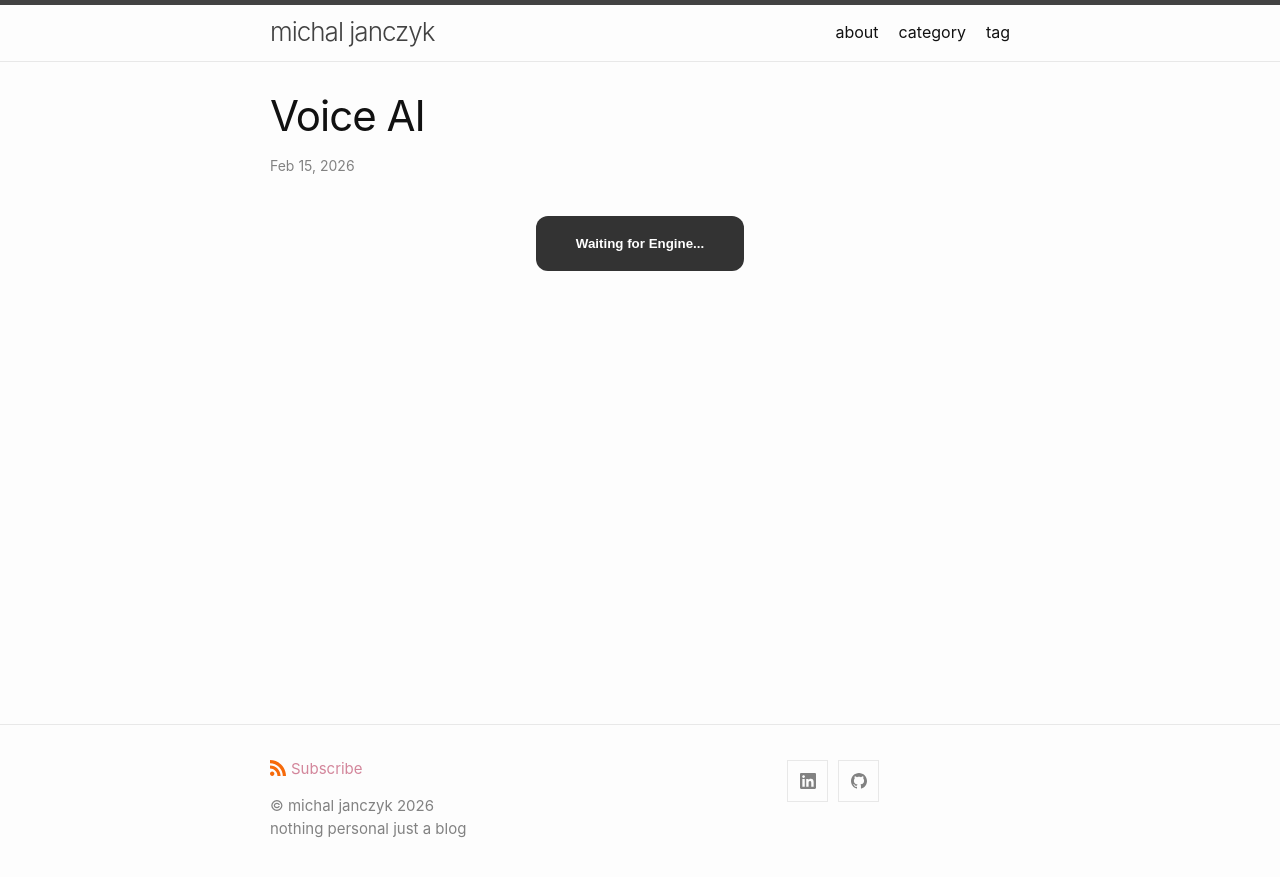
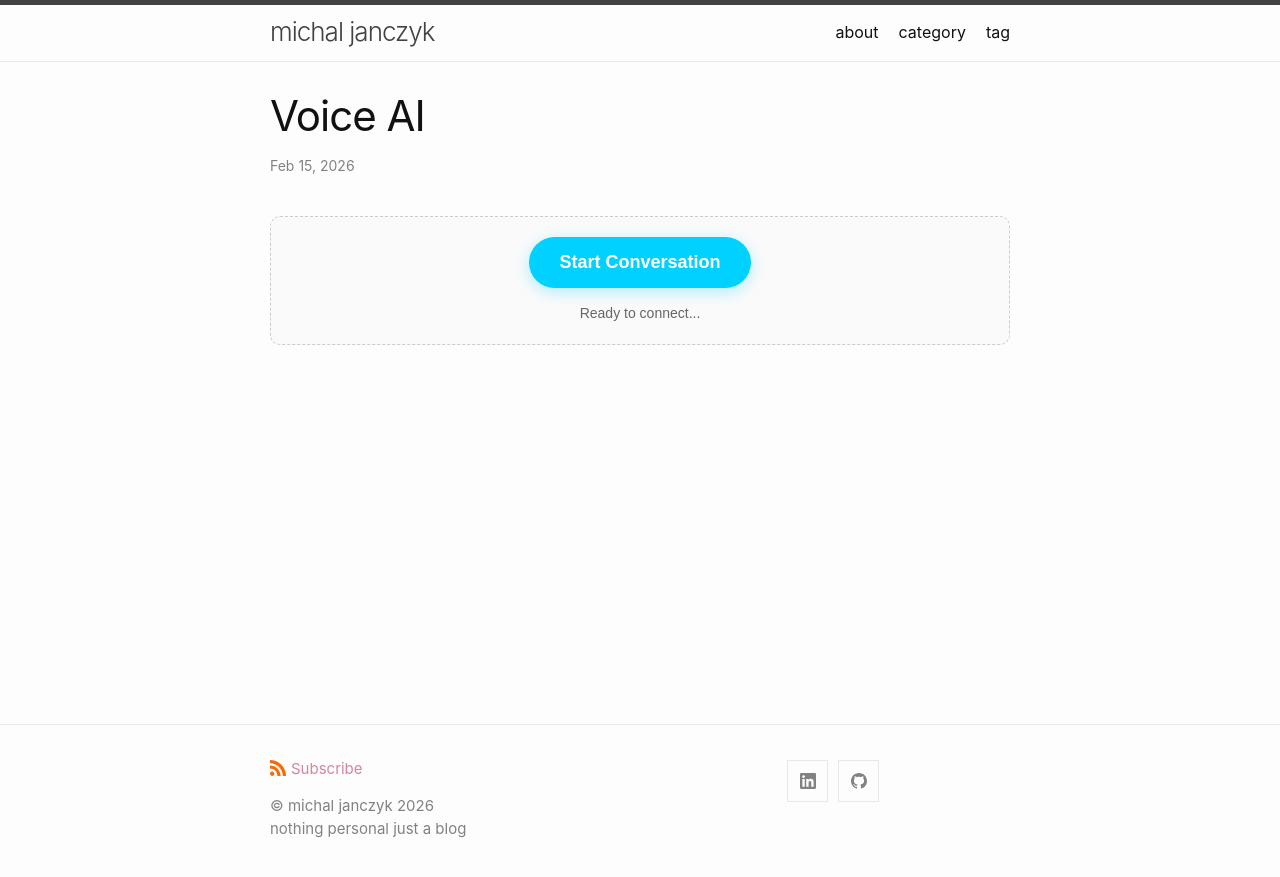
Before and after one commit to michal0janczyk/michaljanczyk.github.io, a Jekyll site: the page built from _posts/system_design/2026-02-15-voice-ai.markdown, in a window 1280 px wide. Shown: the top 877 px of the page. Built offline with Jekyll 4.4.1, drawn with Linux system fonts in a browser that asks for light colours; some of the changed lines change nothing that is shown.

Commit message:
Voice AI Div

```diff
--- a/_posts/system_design/2026-02-15-voice-ai.markdown
+++ b/_posts/system_design/2026-02-15-voice-ai.markdown
@@ -6,51 +6,88 @@ category: System Design
 tags: system_design
 ---
 
-<div style="margin: 40px 0; text-align: center;">
-    <button id="v-btn" disabled style="background-color: #333; color: white; padding: 20px 40px; border: none; border-radius: 12px; font-weight: 600; cursor: not-allowed; transition: 0.3s;">
-        Waiting for Engine...
-    </button>
+<div id="ai-widget-container" style="text-align: center; margin: 40px 0; padding: 20px; border: 1px dashed #ccc; border-radius: 10px; background-color: #fafafa;">
+
+    <button id="talkButton" style="
+        background-color: #00D1FF;
+        color: white;
+        border: none;
+        padding: 15px 30px;
+        font-size: 18px;
+        font-weight: bold;
+        border-radius: 30px;
+        cursor: pointer;
+        transition: transform 0.2s, background-color 0.2s;
+        box-shadow: 0 4px 15px rgba(0, 209, 255, 0.3);
+    ">Start Conversation</button>
+
+    <div id="ai-status" style="margin-top: 15px; color: #666; font-size: 14px; font-family: sans-serif;">
+        Ready to connect...
+    </div>
+
 </div>
 
-<script src="https://unpkg.com/@elevenlabs/convai-sdk@0.2.2/dist/index.bundle.js"></script>
+<script type="module">
+    import { Conversation } from 'https://cdn.jsdelivr.net/npm/@elevenlabs/convai-sdk@latest/+esm';
 
-<script>
-  const btn = document.getElementById('v-btn');
-  let conv;
+    const talkButton = document.getElementById('talkButton');
+    const statusDiv = document.getElementById('ai-status');
+    let conversation;
 
-  // This loop clears the 'undefined' error by waiting for the script to land
-  const check = setInterval(() => {
-    if (window.ElevenLabsConvAI) {
-      clearInterval(check);
-      btn.disabled = false;
-      btn.textContent = "See how it works";
-      btn.style.backgroundColor = "#00D1FF";
-      btn.style.cursor = "pointer";
-    }
-  }, 100);
+    // --- YOUR AGENT ID IS SET BELOW ---
+    const AGENT_ID = 'agent_4601khceyk26ebb9rbdrx4kvbn4b';
+    // ----------------------------------
 
-  btn.onclick = async () => {
-    if (!conv) {
-      try {
-        btn.textContent = "Connecting...";
-        conv = await window.ElevenLabsConvAI.Conversation.startSession({
-          agentId: "agent_4601khceyk26ebb9rbdrx4kvbn4b",
-          onConnect: () => {
-            btn.textContent = "End Session";
-            btn.style.backgroundColor = "#FF3B30";
-          },
-          onDisconnect: () => {
-            conv = null;
-            btn.textContent = "See how it works";
-            btn.style.backgroundColor = "#00D1FF";
-          }
-        });
-      } catch (e) {
-        btn.textContent = "Check Mic Access";
-        console.error(e);
-      }
-    } else {
-      await conv.endSession();
-    }
-  };
+    talkButton.onclick = async () => {
+        try {
+            if (conversation && conversation.status === 'connected') {
+                await conversation.endSession();
+                talkButton.innerText = 'Start Conversation';
+                statusDiv.innerText = 'Session ended.';
+                return;
+            }
+
+            talkButton.disabled = true;
+            talkButton.innerText = 'Connecting...';
+            statusDiv.innerText = 'Requesting microphone access...';
+            statusDiv.style.color = '#666';
+
+            conversation = await Conversation.startSession({
+                agentId: AGENT_ID,
+                onConnect: () => {
+                    talkButton.disabled = false;
+                    talkButton.innerText = 'Stop Talking';
+                    statusDiv.innerText = 'Connected! Speak now.';
+                    statusDiv.style.color = 'green';
+                },
+                onDisconnect: () => {
+                    talkButton.disabled = false;
+                    talkButton.innerText = 'Start Conversation';
+                    statusDiv.innerText = 'Disconnected.';
+                    statusDiv.style.color = '#666';
+                },
+                onError: (error) => {
+                    console.error('Conversation Error:', error);
+                    statusDiv.innerText = `Error: ${error}`;
+                    statusDiv.style.color = 'red';
+                    talkButton.disabled = false;
+                    talkButton.innerText = 'Start Conversation';
+                },
+                onModeChange: (mode) => {
+                    statusDiv.innerText = `Mode: ${mode.mode}`;
+                }
+            });
+
+        } catch (error) {
+            console.error('Connection Failed:', error);
+            talkButton.disabled = false;
+            talkButton.innerText = 'Start Conversation';
+            if (error.toString().includes("NotAllowedError")) {
+                statusDiv.innerHTML = "Microphone denied. Please allow access.";
+            } else {
+                statusDiv.innerText = "Connection Failed. Check console.";
+            }
+            statusDiv.style.color = 'red';
+        }
+    };
 </script>
```
